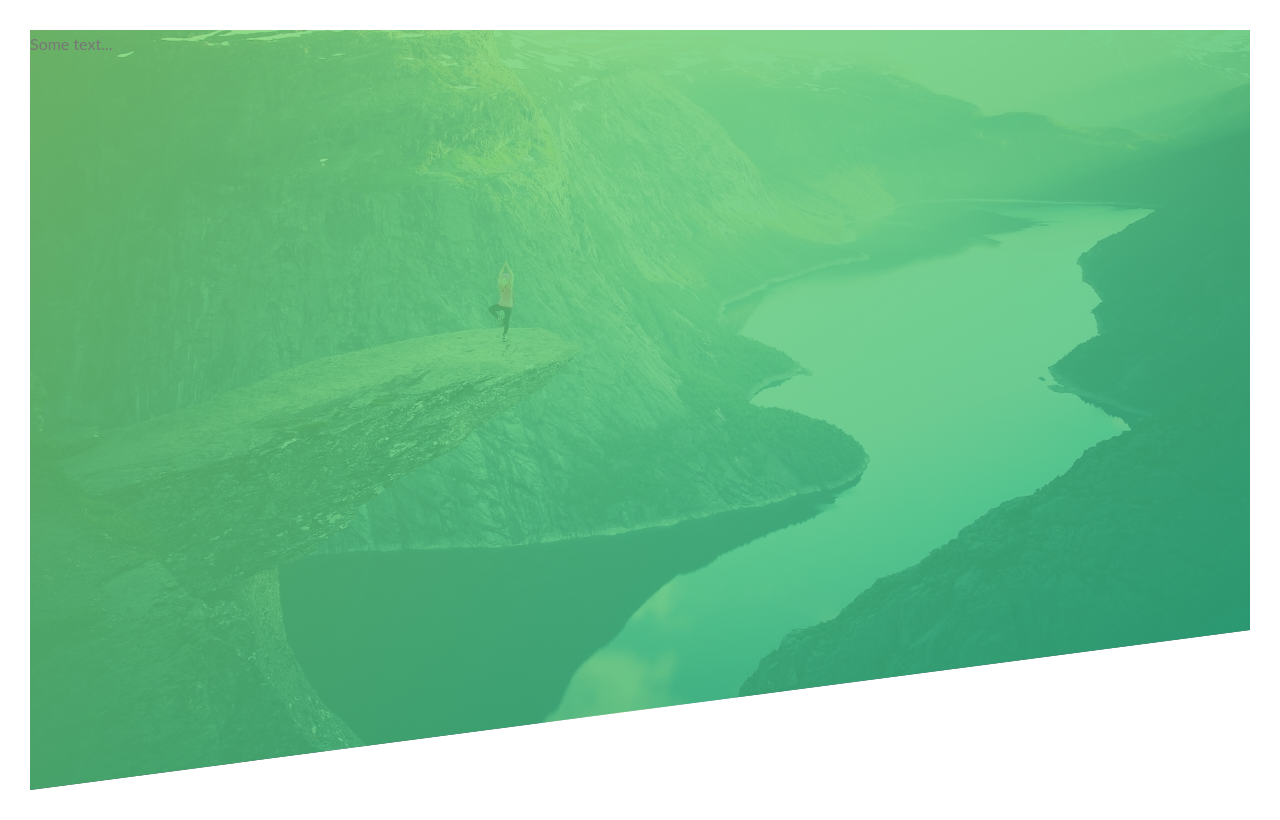
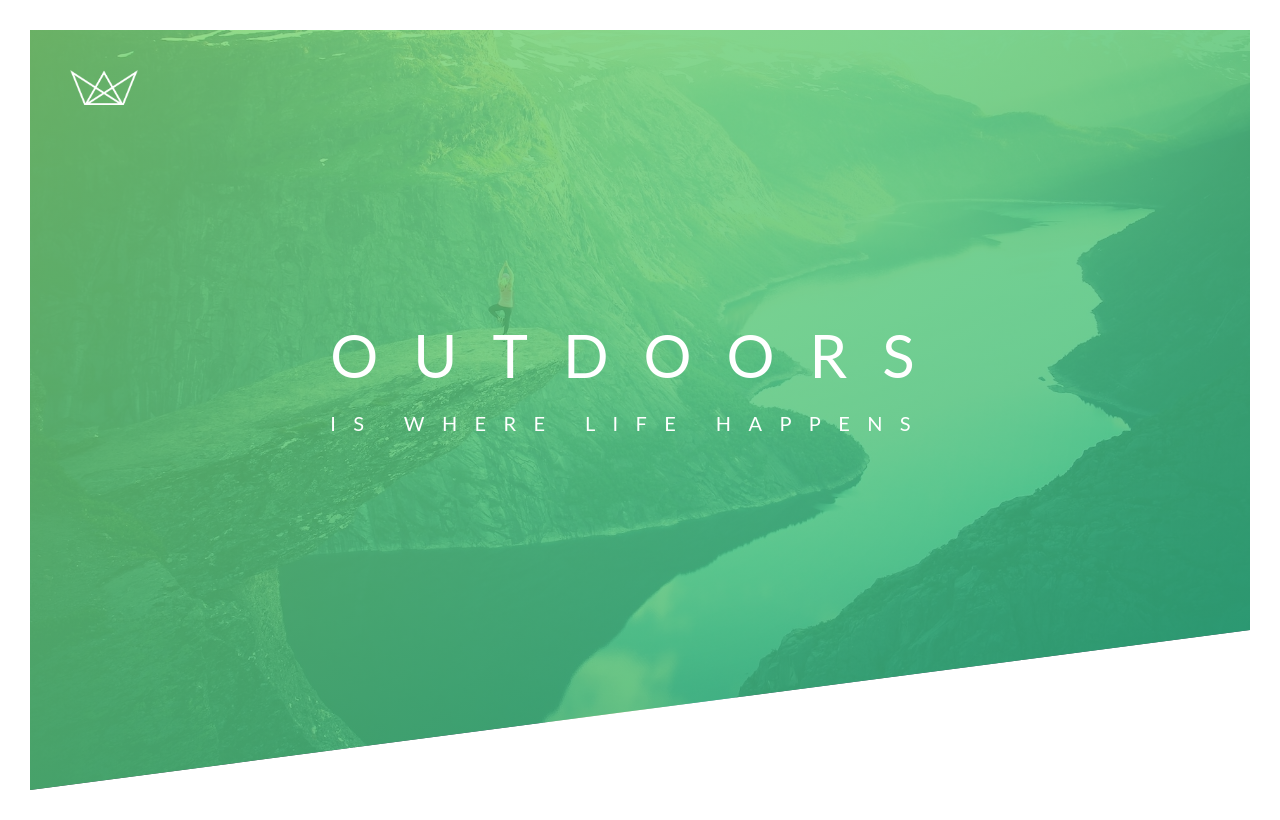
Before and after one commit to oddy-bassey/Natours-Project, a plain HTML site: page index.html in a window 1280 px wide. Drawn offline with Linux system fonts and the light colour scheme.

Commit message:
Added h1 text, centered element using top, left and transform

```diff
--- a/css/style.css
+++ b/css/style.css
@@ -53,6 +53,59 @@ body{
     * viewport size....as well as center, bottom (characteristically speaking)
     */
     background-position: top;
+    position: relative;
 
     clip-path: polygon(0 0, 100% 0, 100% 75vh, 0 100%);
 }
+
+.logo-box {
+    position: absolute;
+
+    /* NOTE: the top and left properties begin count or take effect from the parent element which has its position set to relative.
+    *  Notice that without the position of the parent element(header) set to relative, it begins its count from the screen axis
+    */
+    top: 40px;
+    left: 40px;
+}
+
+.logo {
+    /* NOTE: here, only the height is specified thereby allowing the browser to scale the width accordingly
+    *  This is also applicable to the width being specified only also allowing the browser to scale the height accordingly
+    *  Specifying the height should be more preferrable!
+    */
+    height: 35px;
+}
+
+.text-box {
+    position: absolute;
+
+    /* NOTE: The top and left properties positions the element at 50% of parent's height and 50% of parent's width.
+    *  NOTE: The top, bottom, right and left properties are in relation to the parent element(header)
+    */
+    top: 45%;
+    left: 50%;
+
+    /* NOTE: This then positions the element at the center by subtracting 50% of the elements height and width respectively
+    *  NOTE: The translate x and y coordinates are in relation to the element itself(text-box)
+    */
+    transform: translate(-50%, -50%);
+}
+
+.heading-primary {
+    color: #fff;
+    text-transform: uppercase;
+}
+
+.heading-primary-main {
+    display: block;
+    font-size: 60px;
+    font-weight: 400;
+    letter-spacing: 35px;
+}
+
+.heading-primary-sub {
+    display: block;
+    font-size: 20px;
+    font-weight: 400;
+    letter-spacing: 17.4px;
+}
--- a/index.html
+++ b/index.html
@@ -13,6 +13,17 @@
     </head>
 
     <body>
-        <header class="header">Some text...</header>
+        <header class="header">
+            <div class="logo-box">
+                <img src="img/logo-white.png" alt="Logo" class="logo">
+            </div>
+
+            <div class="text-box">
+                <h1 class="heading-primary">
+                    <span class="heading-primary-main">Outdoors</span>
+                    <span class="heading-primary-sub">is where life happens</span>
+                </h1>
+            </div>
+        </header>
     </body>
 </html>
```
